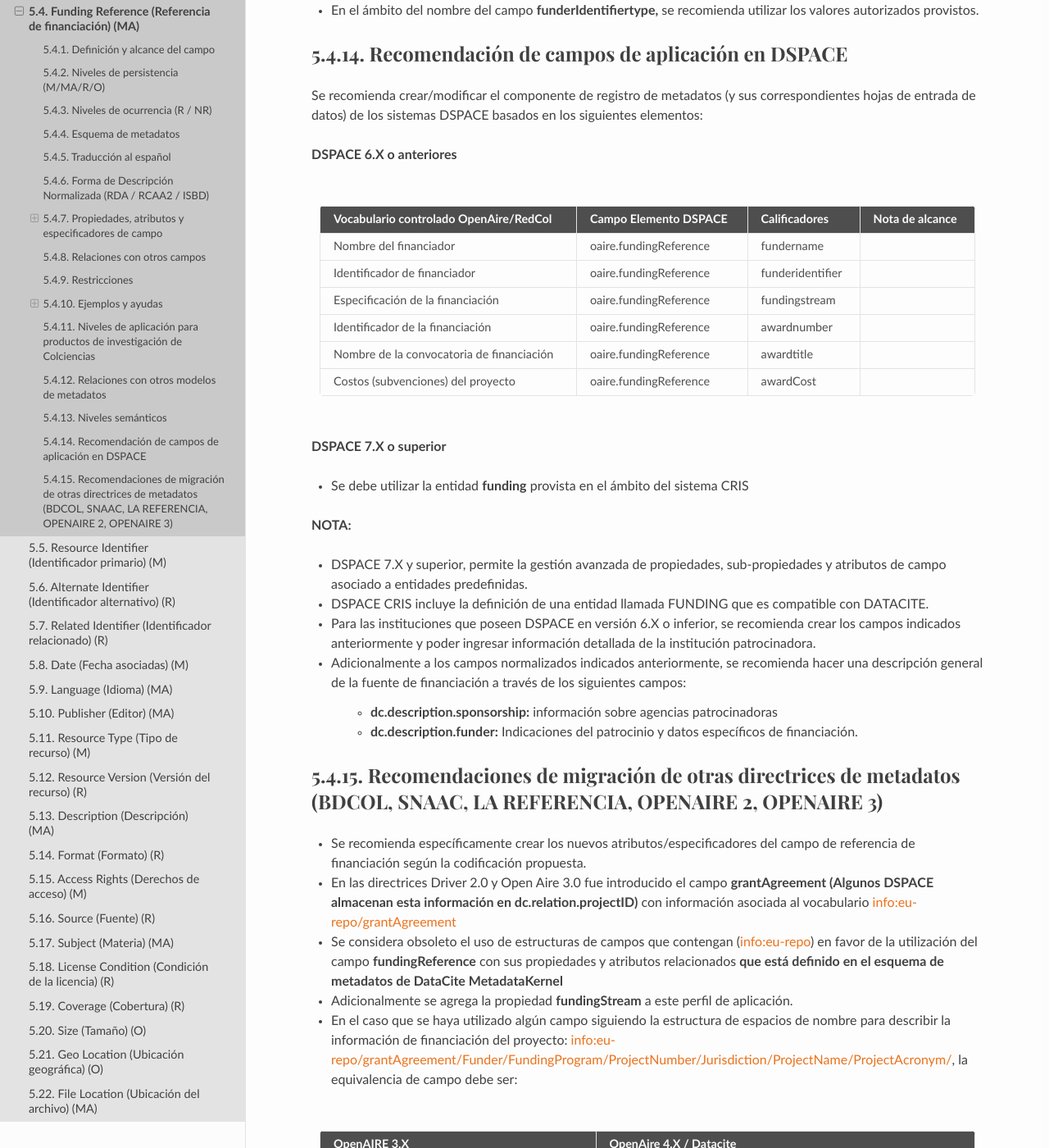
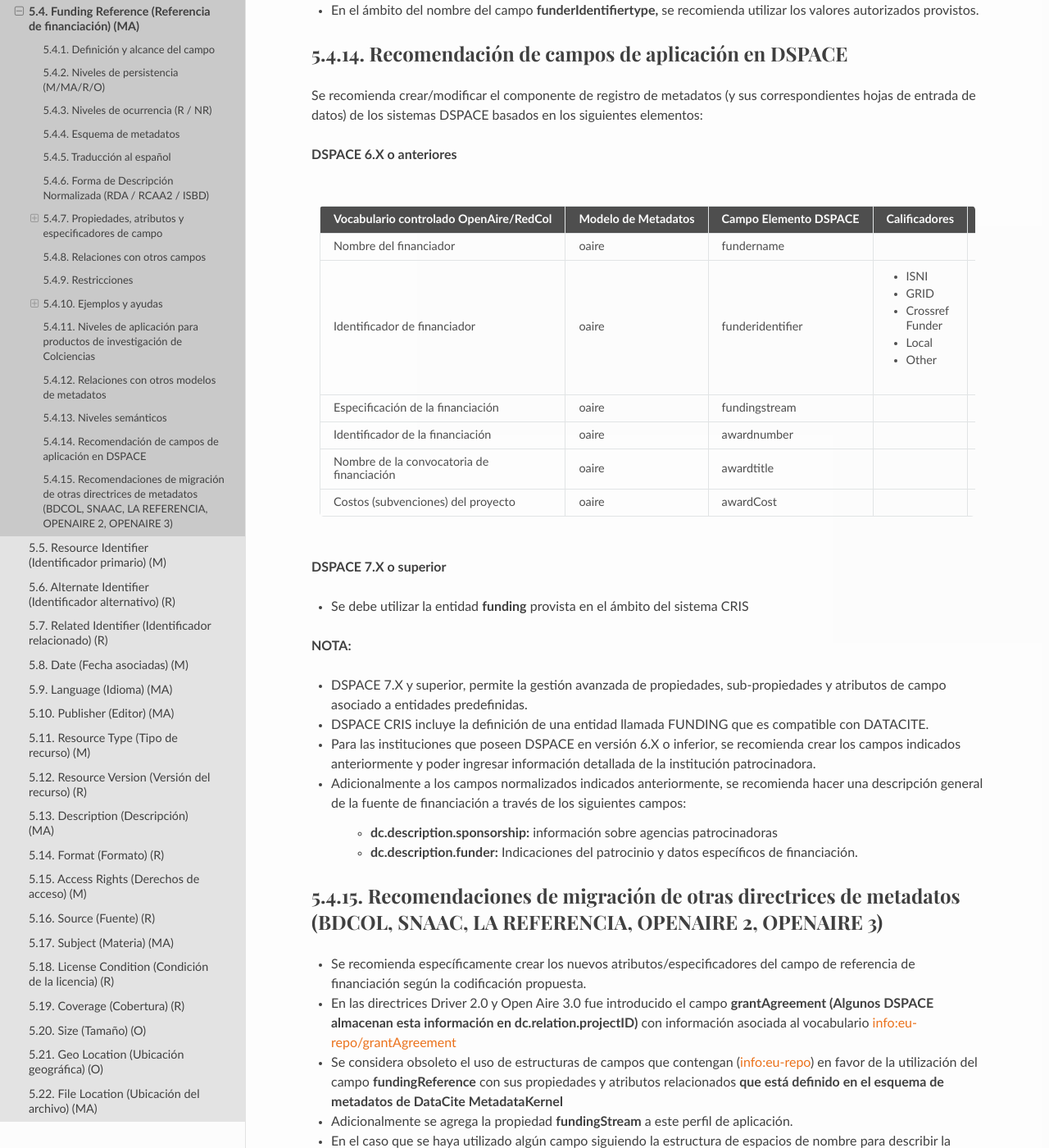
Before and after one commit to rcic/openaire4, a Sphinx documentation site: the page built from docs/field_projectid.rst, in a window 1280 px wide and 1400 px high, scrolled down 6583 px. Shown: the whole window at 82% size. Built offline with Sphinx 7.4.7 and the Read the Docs theme 2.0.0, drawn with Linux system fonts in a browser that asks for light colours; some web fonts are replaced; a script that is not in the unit is left out.

Commit message:
actualizacion

```diff
--- a/docs/field_projectid.rst
+++ b/docs/field_projectid.rst
@@ -259,21 +259,25 @@
 
 **DSPACE 6.X o anteriores**
 
-+-------------------------------------------+------------------------+------------------+-----------------+
-| Vocabulario controlado OpenAire/RedCol    | Campo Elemento DSPACE  | Calificadores    | Nota de alcance |
-+===========================================+========================+==================+=================+
-| Nombre del financiador                    | oaire.fundingReference | fundername       |                 |
-+-------------------------------------------+------------------------+------------------+-----------------+
-| Identificador de financiador              | oaire.fundingReference | funderidentifier |                 |
-+-------------------------------------------+------------------------+------------------+-----------------+
-| Especificación de la financiación         | oaire.fundingReference | fundingstream    |                 |
-+-------------------------------------------+------------------------+------------------+-----------------+
-| Identificador de la financiación          | oaire.fundingReference | awardnumber      |                 |
-+-------------------------------------------+------------------------+------------------+-----------------+
-| Nombre de la convocatoria de financiación | oaire.fundingReference | awardtitle       |                 |
-+-------------------------------------------+------------------------+------------------+-----------------+
-| Costos (subvenciones) del proyecto        | oaire.fundingReference | awardCost        |                 |
-+-------------------------------------------+------------------------+------------------+-----------------+
++-------------------------------------------+---------------------+-----------------------+----------------------+-----------------+
+| Vocabulario controlado OpenAire/RedCol    | Modelo de Metadatos | Campo Elemento DSPACE | Calificadores        | Nota de alcance |
++===========================================+=====================+=======================+======================+=================+
+| Nombre del financiador                    | oaire               | fundername            |                      |                 |
++-------------------------------------------+---------------------+-----------------------+----------------------+-----------------+
+| Identificador de financiador              | oaire               | funderidentifier      | - ISNI               |                 |
+|                                           |                     |                       | - GRID               |                 |
+|                                           |                     |                       | - Crossref Funder    |                 |
+|                                           |                     |                       | - Local              |                 |
+|                                           |                     |                       | - Other              |                 |
++-------------------------------------------+---------------------+-----------------------+----------------------+-----------------+
+| Especificación de la financiación         | oaire               | fundingstream         |                      |                 |
++-------------------------------------------+---------------------+-----------------------+----------------------+-----------------+
+| Identificador de la financiación          | oaire               | awardnumber           |                      |                 |
++-------------------------------------------+---------------------+-----------------------+----------------------+-----------------+
+| Nombre de la convocatoria de financiación | oaire               | awardtitle            |                      |                 |
++-------------------------------------------+---------------------+-----------------------+----------------------+-----------------+
+| Costos (subvenciones) del proyecto        | oaire               | awardCost             |                      |                 |
++-------------------------------------------+---------------------+-----------------------+----------------------+-----------------+
 
 **DSPACE 7.X o superior**
 
```
Also changed, not shown: other parts of docs/field_projectid.rst (+1 -1 lines).
